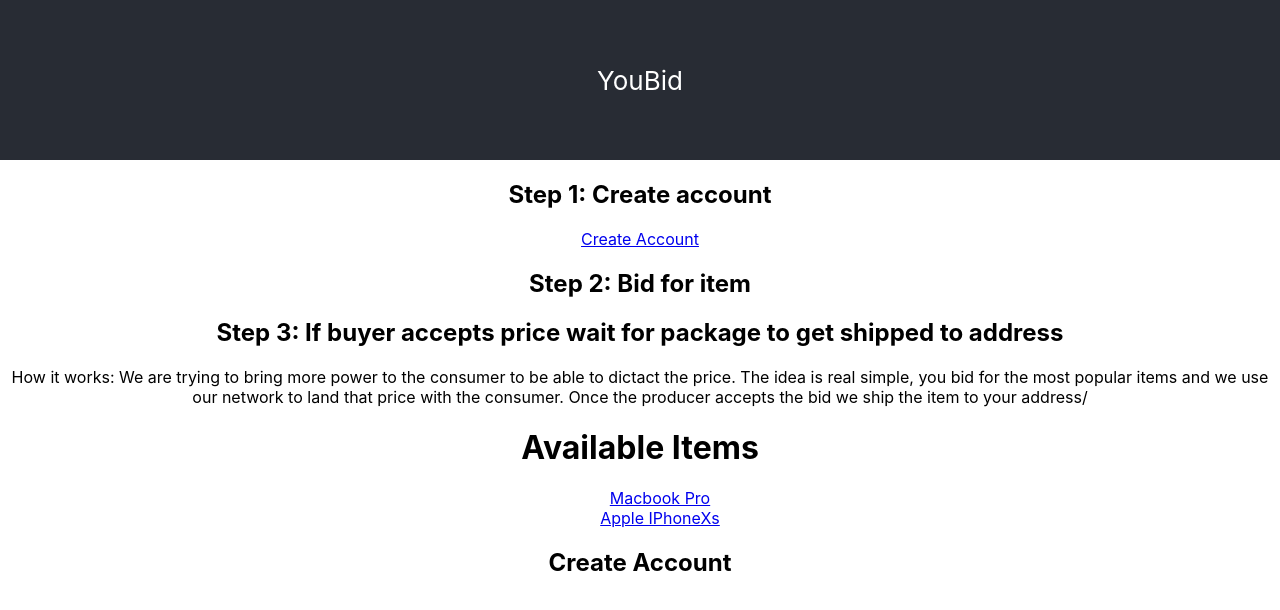
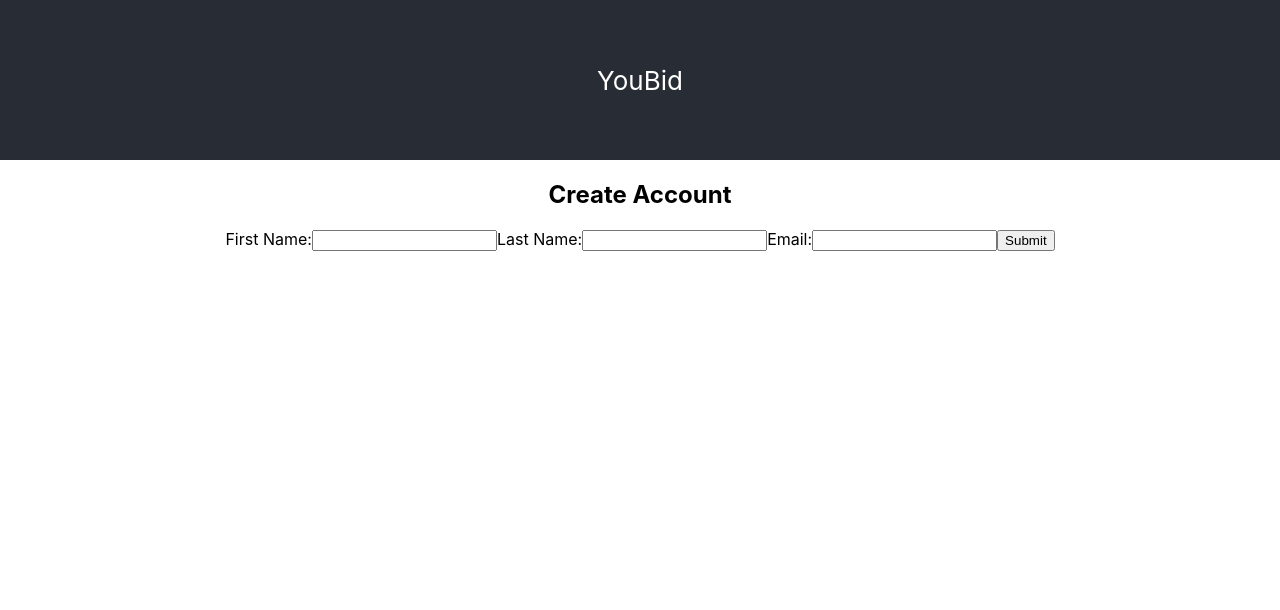
Before and after one commit to white-rose/YouBid, a React (Create React App) app: page /createAccount in a window 1280 px wide. Shown: the top 610 px of the page. Built offline with nearby package versions, Linux system fonts and the light colour scheme.

Commit message:
Develop Routing

```diff
--- a/src/App.js
+++ b/src/App.js
@@ -1,8 +1,8 @@
 import React from 'react';
 import { Route, Link, BrowserRouter as Router } from 'react-router-dom'
+import CreateAccountComponent from './CreateAccountComponent'
 import logo from './logo.svg';
 import './App.css';
-import './CreateAccount.js'
 
 function App() {
 
@@ -16,7 +16,7 @@ function App() {
   );
 
   function createAccount() {
-    return <h2> Create Account </h2>;
+    return new CreateAccountComponent();
   }
 
   function bidItem(e) {
@@ -24,17 +24,11 @@ function App() {
     console.log('You want to bid for ');
   }
 
-  return (
-
-    <Router>
-        <div className="App">
-          <header className="App-header">
-            YouBid
-          </header>
-          <body>
+  function index() {
+    return <body>
         <h2> Step 1: Create account </h2>
         <Link to="/createAccount/">Create Account</Link>
-              <h2> Step 2: Bid for item </h2>
+        <h2> Step 2: Bid and pay for item </h2>
         <h2> Step 3: If buyer accepts price wait for package to get shipped to address </h2>
 
         <p> How it works:
@@ -46,11 +40,19 @@ function App() {
         <h1> Available Items </h1>
         <ul>{items}</ul>
     </body>
+  }
+
+  return (
+    <Router>
+        <div className="App">
+          <header className="App-header">
+            YouBid
+          </header>
+
+       <Route exact path="/" component={index} />
        <Route path="/createAccount/" component={createAccount} />
      </div>
    </Router>
-
-
   );
 }
 
--- a/src/CreateAccount.js
+++ /dev/null
@@ -1,9 +0,0 @@
-import React from 'react';
-
-function CreateAccount() {
-  return (
-    <div>
-      <h2>Create Account</h2>
-    </div>
-  );
-}
--- /dev/null
+++ b/src/CreateAccountComponent.js
@@ -0,0 +1,26 @@
+import React, { Component } from 'react';
+
+class CreateAccountComponent extends Component {
+    render() {
+        const { characterData, removeCharacter } = this.props;
+
+        return (
+          <div>
+            <h2>Create Account</h2>
+            <form>
+              <label>
+                First Name:
+                <input type="text" name="name" />
+                Last Name:
+                <input type="text" name="name" />
+                Email:
+                <input type="text" name="name" />
+              </label>
+              <input type="submit" value="Submit" />
+            </form>
+          </div>
+        );
+    }
+}
+
+export default CreateAccountComponent;
```
Lines whose indentation alone changed are shown as unchanged.
